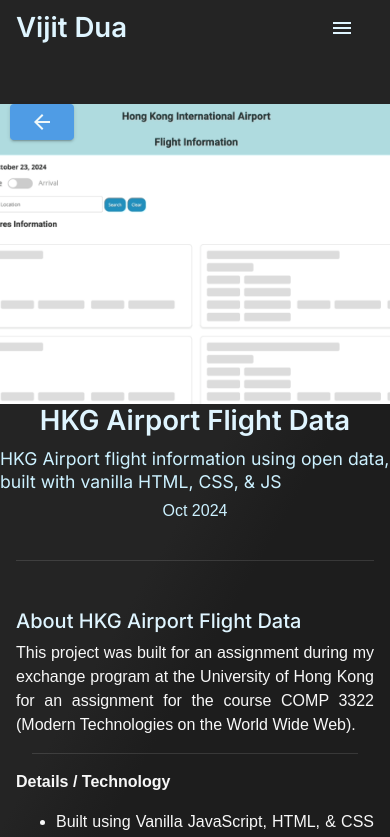
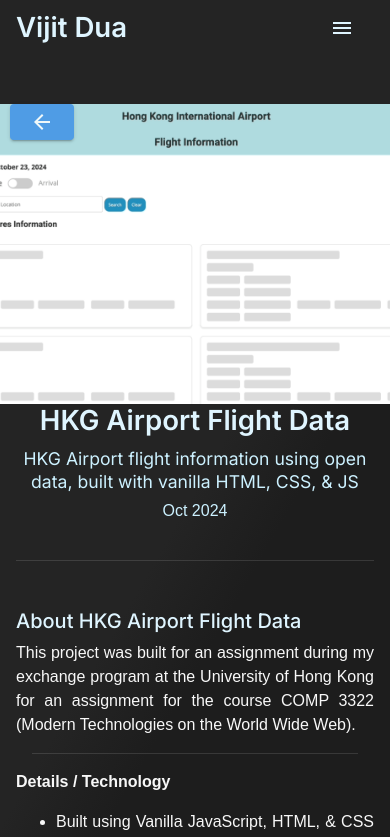
Before and after one commit to vijitdua/vijitdua.com, a React (Create React App) app: page /projects/HKU-COMP3322-hkg-airport in a window 390 px wide. Shown: the top 837 px of the page. Built offline with nearby package versions, Linux system fonts and the light colour scheme.

Commit message:
fix: project tagline wrap out on mobile

```diff
--- a/src/components/projects/ProjectDetailedPage.jsx
+++ b/src/components/projects/ProjectDetailedPage.jsx
@@ -96,15 +96,17 @@
                 }}
             />
 
-            <Typography variant="h2" gutterBottom>
+            <Box sx={{maxWidth: '95%'}}>
+                <Typography variant="h2" gutterBottom align='center'>
                     {title}
                 </Typography>
-            <Typography variant="h5" color="textSecondary" gutterBottom>
+                <Typography variant="h5" color="textSecondary" gutterBottom align='center'>
                     {tagline}
                 </Typography>
-            <Typography variant="body2" color="textSecondary" gutterBottom>
+                <Typography variant="body2" color="textSecondary" gutterBottom align='center'>
                     {time}
                 </Typography>
+            </Box>
 
             <Box sx={{display: 'flex', gap: '1rem', marginBottom: '2rem'}}>
                 {sourceCode && (
@@ -135,6 +137,7 @@
                 )}
             </Box>
 
+
             <Box sx={{width: '100%'}}>
                 <Divider variant="middle" sx={{mb: '3rem'}}/>
             </Box>
```
Lines whose indentation alone changed are shown as unchanged.
